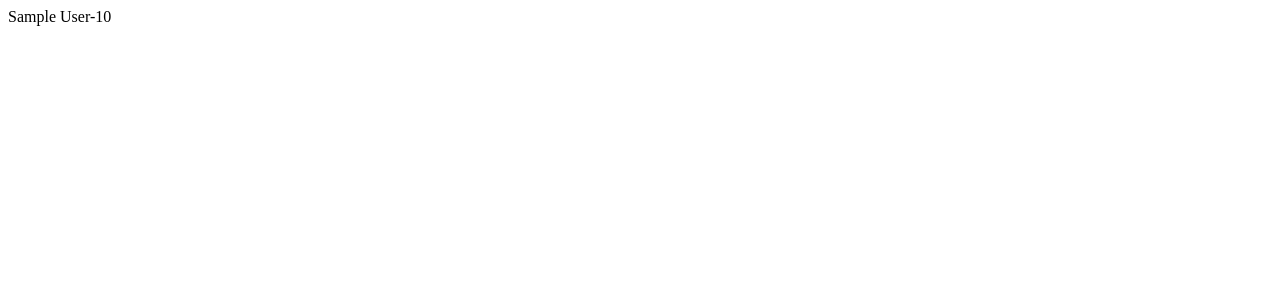
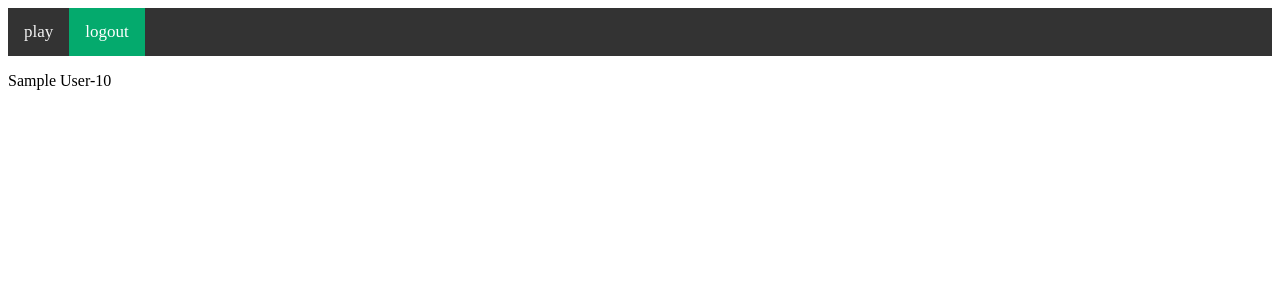
Before and after one commit to shchmisha/webDevCoursework, a PHP site: page /leaderboard.php in a window 1280 px wide. Before the commit the part shown is almost empty. Shown: the top 300 px of the page. Run offline with PHP 8.4, Linux system fonts and the light colour scheme; tables that the repository leaves empty or names only in its code hold one stand-in row (values such as "Sample post").

Commit message:
second commit

```diff
--- a/leaderboard.php
+++ b/leaderboard.php
@@ -14,13 +14,18 @@ $rows = $select_stmt->fetchAll();
         <meta charset="utf-8">
         <title></title>
         <meta name="viewport" content="width=device-width, initial-scale=1">
-        <link rel="stylesheet" href="">
+        <link rel="stylesheet" href="styles.css">
     </head>
     <body>
+        <div class="topnav">
+            <a href="tetris.php">play</a>
+            <a class="active" href="logout.php">logout</a>
+        </div>
         <?php
             foreach($rows as $row) {
                 echo "<p>".$row['name']."-".$row['highscore']."</p>";
             }
         ?>
+
     </body>
 </html>
--- a/styles.css
+++ b/styles.css
@@ -0,0 +1,28 @@
+/* Add a black background color to the top navigation */
+.topnav {
+    background-color: #333;
+    overflow: hidden;
+    flex: auto;
+  }
+
+  /* Style the links inside the navigation bar */
+  .topnav a {
+    float: left;
+    color: #f2f2f2;
+    text-align: center;
+    padding: 14px 16px;
+    text-decoration: none;
+    font-size: 17px;
+  }
+
+  /* Change the color of links on hover */
+  .topnav a:hover {
+    background-color: #ddd;
+    color: black;
+  }
+
+  /* Add a color to the active/current link */
+  .topnav a.active {
+    background-color: #04AA6D;
+    color: white;
+  }
```
Also changed, not shown: tetris.php (+7 -4 lines), README.md (deleted).
